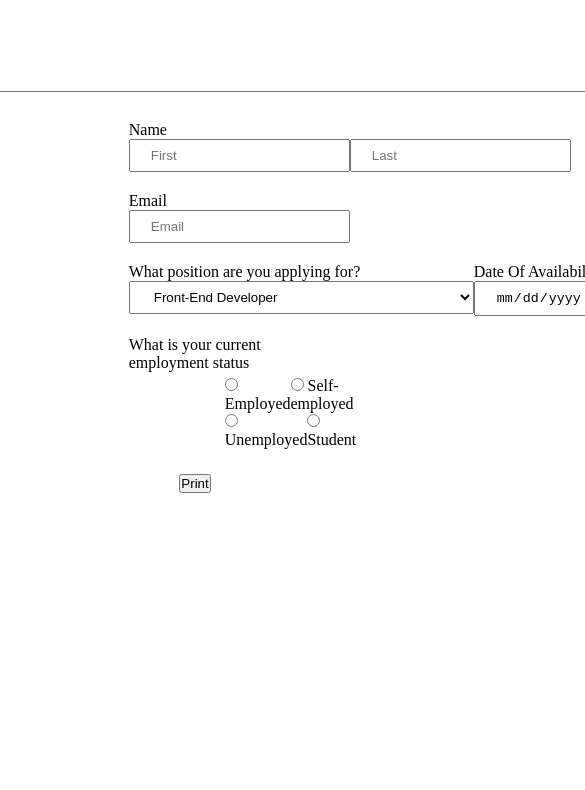
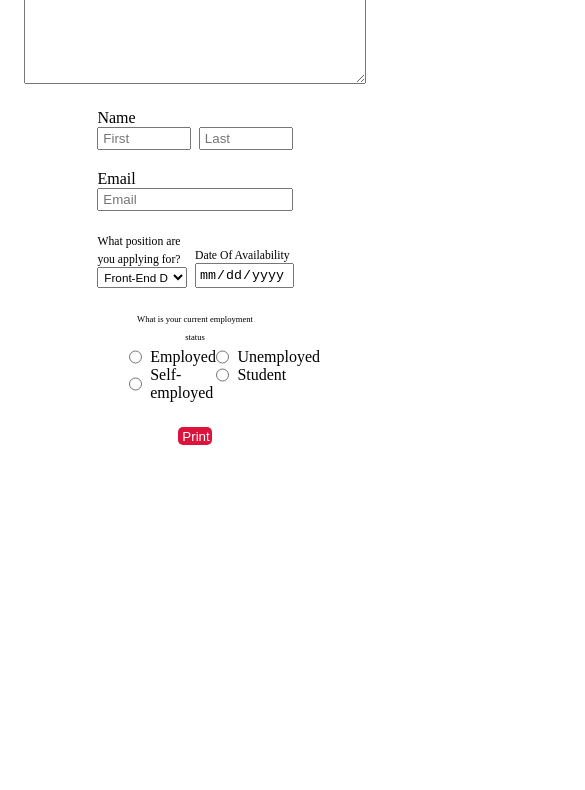
Before and after one commit to MayurPanchbhai/javascript_projects, a plain HTML site: page 11_job_application/index.html in a window 390 px wide. Shown: the part 52-842 px from the top of the page, 585 px wide, since content can reach past the window. Drawn offline with Linux system fonts and the light colour scheme.

Commit message:
job application responsive complete

```diff
--- a/11_job_application/index.html
+++ b/11_job_application/index.html
@@ -9,11 +9,10 @@
 <body>
     <div class="main">
         <div>
-            <h1>Job Application Form</h1>
+            <h1 id="application">Job Application Form</h1>
         </div>
         <div id="About">
-            <textarea name="About" id="" cols="100" rows="7" placeholder="Enter about yourself here"></textarea>
-
+            <textarea name="About" id="textare" cols="100" rows="7" placeholder="Enter about yourself here"></textarea>
         </div>
         <div class="inputSection">
             <div class="hori">
@@ -27,13 +26,13 @@
             <div class="hori">
                 <label for="FirstName">Email</label>
                 <div class="inputDivs">
-                    <input type="text" placeholder="Email" >
+                    <input type="text" placeholder="Email" id="E-mail">
                 </div>
 
             </div>
             <div class="var">
-                <div class="">
-                    <label for="FirstName">What position are you applying for?</label>
+                <div class="selectInn1">
+                    <label for="FirstName" id="position">What position are you applying for?</label>
                     <select name="" id="position" onchange="showInput()">
                         <option value="2">Front-End Developer</option>
                         <option value="3">Back-End Developer</option>
@@ -54,35 +53,35 @@
                     </div>
                 </div>
 
-                <div class="">
-                    <label for="FirstName">Date Of Availability</label>
-                    <input type="date" placeholder="Last">
+                <div class="selectInn2">
+                    <label for="FirstName" id="position">Date Of Availability</label>
+                    <input type="date" placeholder="Last" id="datee">
                 </div>
 
             </div>
 
             <div class="status">
-                <div>
-                    <label for="">What is your current employment status</label>
+                <div style="width: 100%; text-align: center;">
+                    <label for="" style="font-size: 2.2vw;">What is your current employment status</label>
 
                 </div>
                 <div id="status2" >
-                    <div>
-                         <label style="margin-left: 6rem;">
+                    <div id="lael">
+                         <label class="labelO">
                             <input type="radio" name="employment" value="Employed" style="width: auto;" >
                             Employed
                         </label>
-                        <label style="margin-right: 6rem;">
+                        <label class="labelO">
                             <input type="radio" name="employment" value="Self-employed" style="width: auto;">
                             Self-employed
                         </label>
                     </div>
-                    <div>
-                        <label style="margin-left: 6rem;">
+                    <div id="lael">
+                        <label class="labelO">
                             <input type="radio" name="employment" value="Unemployed" style="width: auto;">
                             Unemployed
                         </label>
-                        <label style="margin-right: 8.81rem;">
+                        <label class="labelO">
                             <input type="radio" name="employment" value="Student" style="width: auto;">
                             Student
                         </label>
@@ -93,7 +92,7 @@
 
         </div>
 
-        <div>
+        <div style="width: 85%; text-align: center;">
             <Button onclick="window.print()">Print</Button>
         </div>
     </div>
--- a/11_job_application/style.css
+++ b/11_job_application/style.css
@@ -6,10 +6,23 @@
 .main{
     display: flex;
     flex-direction: column;
-    /* justify-content: center; */
+    justify-content: center;
     align-items: center;
-    /* width: 1000px; */
+    width: 100%;
     /* border: 2px solid; */
+}
+
+#application{
+    font-size: 3vmax;
+}
+#About{
+    width: 100%;
+    display: flex;
+    justify-content: center;
+}
+
+#About textarea{
+    width: 87%;
 }
 
 .inputSection{
@@ -26,14 +39,24 @@
     justify-content: space-between;
 }
 
-input {
-    width: 300px;
-    padding: 7px 20px;
+#E-mail{
+    width: 98%;
+}
+
+input{
+    width: 21vw;
+    padding: 1% 2%;
+    display: flex;
+    flex-wrap: wrap;
 
 }
 select {
-    width: 345px;
-    padding: 7px 20px;
+    /* width: 100%;
+    padding: 7px 20px; */
+    width: 23vw;
+    padding: 2% 2%;
+    display: flex;
+    flex-wrap: wrap;
 
 }
 /*
@@ -48,16 +71,18 @@ select {
 } */
 
 .hori{
-    width: -webkit-fill-available;
+    width: 91%;
     display: flex;
     flex-direction: column;
     padding: 10px 41px;
 }
 .var{
-    width: -webkit-fill-available;
+    width: 91%;
     display: flex;
     flex-direction: row;
     padding: 10px 41px;
+    align-items: end;
+    /* justify-content: center; */
 }
 
 .status{
@@ -69,12 +94,49 @@ select {
 
 #status2{
     display: flex;
-    flex-direction: column;
-    width:-webkit-fill-available;
-    margin-top: 5px;
+    /* flex-direction: column;  */
+    width:100%;
+    margin-top: 1vw;
+    justify-content: space-around;
 }
 
-#status2 div{
+.labelO{
+    width: 100%;
     display: flex;
-    justify-content: space-between;
+    /* justify-content: space-between; */
+    gap: 1vh;
 }
+
+
+.selectInn1{
+    width: 100%;
+}
+.selectInn2{
+    width: 100%;
+}
+
+
+#datee{
+    width: 23.3vw;
+    padding: 1.5% 2%;
+    display: flex;
+    flex-wrap: wrap;
+}
+
+#position{
+    font-size: 3vmin;
+}
+
+option{
+    font-size: 1vw;
+}
+
+Button{
+    width: 10%;
+    /* height: 20%; */
+    padding: 0.5vw 1vw;
+    border: none;
+    background-color: crimson;
+    border-radius: 5px;
+    color: #fff;
+}
```
